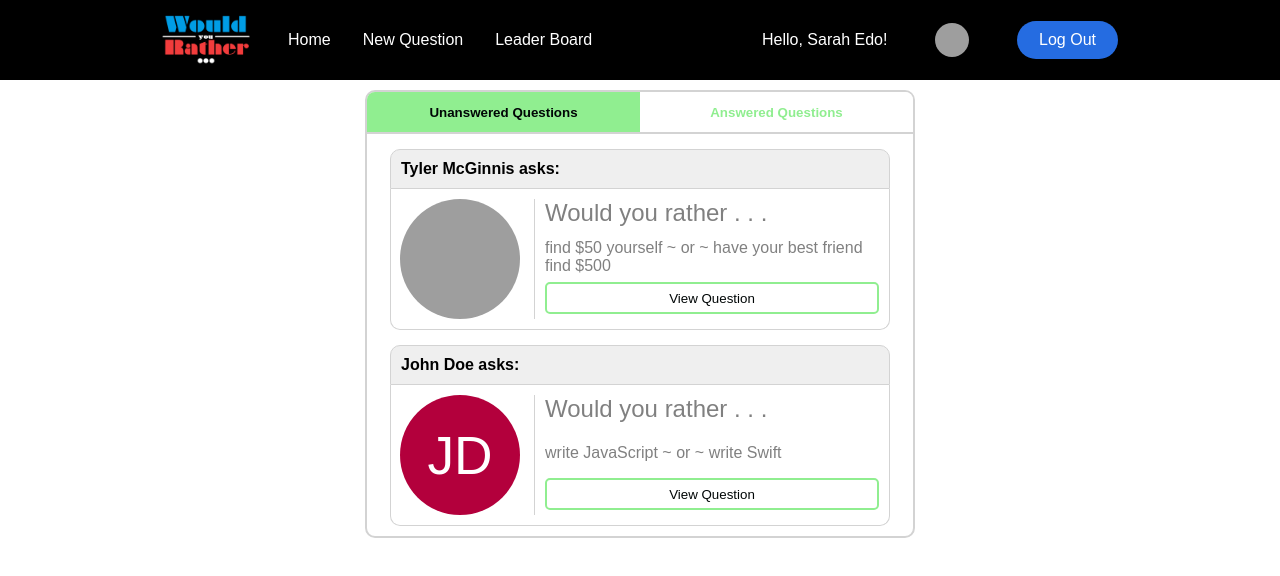
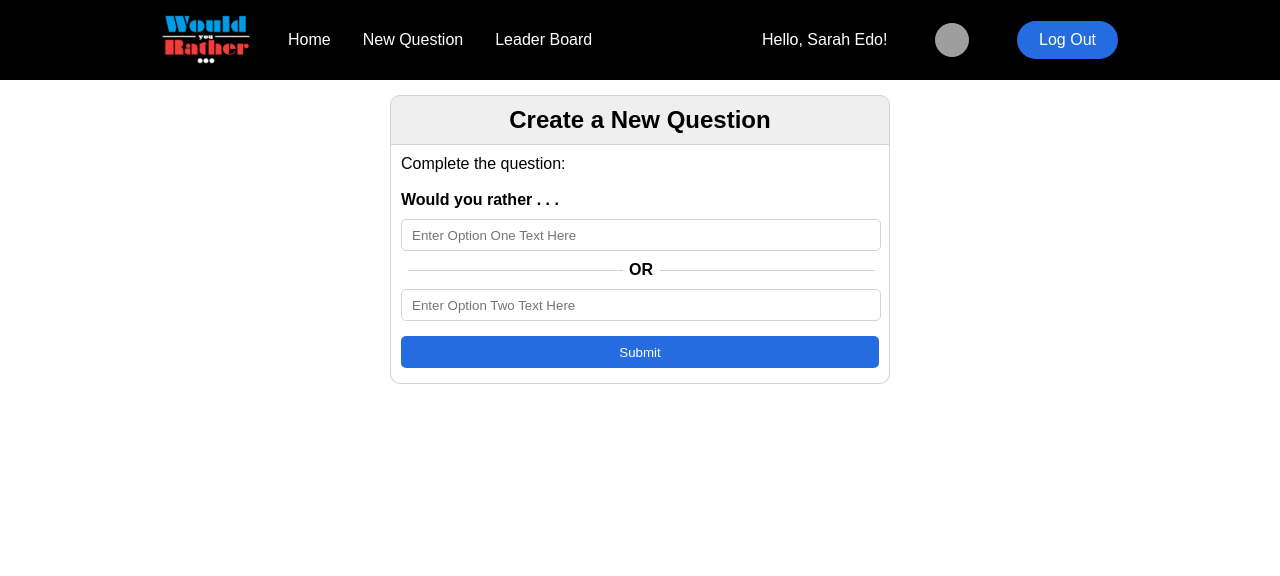
Before and after one commit to prahmanian/would-you-rather, a React (Create React App) app in the folder would-you-rather/: page / in a window 1280 px wide. Shown: the top 576 px of the page. Built offline with nearby package versions, Linux system fonts and the light colour scheme; grey boxes are pictures that could not be loaded.

Commit message:
moved elements to sharedElements from AddQuestion

```diff
--- a/would-you-rather/src/App.js
+++ b/would-you-rather/src/App.js
@@ -4,9 +4,9 @@ import {users} from './starter/_DATA'
 import Navbar from './components/Navbar';
 // import Login from './components/Login';
 // import Leaderboard from './components/Leaderboard'
-// import AddQuestion from './components/AddQuestion'
+import AddQuestion from './components/AddQuestion'
 // import Question from './components/Question'
-import Dashboard from './components/Dashboard'
+// import Dashboard from './components/Dashboard'
 
 
 function App() {
@@ -23,7 +23,8 @@ function App() {
 
       {/* <Leaderboard users={users} /> */}
       {/* <Question /> */}
-      <Dashboard authUser={users.sarahedo.id} />
+      <AddQuestion />
+      {/* <Dashboard authUser={users.sarahedo.id} /> */}
     </div>
   );
 }
--- a/would-you-rather/src/Components/AddQuestion.js
+++ b/would-you-rather/src/Components/AddQuestion.js
@@ -1,107 +1,20 @@
 import React, { Component } from 'react'
 // import PropTypes from 'prop-types'
-import styled from 'styled-components'
 import { NavLink as Link } from 'react-router-dom'
+import {
+    HR2 as HR,
+    Label,
+    LinkButton as Button,
+    BottomWrapperColumn,
+    Container,
+    Input
+} from './sharedElements'
 
-const HR = styled.hr`
-    background-color: lightgrey;
-    height: 1px;
-    border-width: 0px;
-    width: 215px;
-    margin: auto;
-`
-
-const AddQuestionWrapper = styled.div`
-    display: flex;
-    flex-direction: column;
-    width: 500px;
-    border: 1px solid lightgrey;
-    border-radius: 0 0 10px 10px;
-    padding: 10px;
-    margin: 0 auto;
-    position: relative;
-    border-top: 0px;
-    text-align: left;
-
-`
-
-const Label = styled.div`
-    display: block;
-    width: 500px;
-    border: 1px solid lightgrey;
-    border-radius: 10px 10px 0px 0px;
-    padding: 10px;
-    margin: 15px auto 0;
-    position: relative;
-    top: 0;
-    background: lightgrey;
-
-`
-
-const Container = styled.div`
-    display: flex;
-    width: 480px;
-    align-content: center;
-    justify-content: space-between;
-    overflow: hidden;
-    /* margin: 10px 0; */
-    text-align: left;
-
-`
-
-const Input = styled.input`
-    width: 100%;
-    height: 2rem;
-    border: 1px solid lightgrey;
-    border-radius: 5px;
-    padding: 10px;
-    margin: 10px 0;
-`
-const Button = styled.button`
-    width: 100%;
-    height: 2rem;
-    border-radius: 5px;
-    margin: 5px 0;
-    background: #256ce1;
-    color: #fff;
-    border: none;
-    outline: none;
-    cursor: pointer;
-    transition: all 0.2s ease-in-out;
-    text-decoration: none;
-
-    &:hover {
-        transition: all 0.2s ease-in-out;
-        background: lightgreen;
-        color: #010606
-    }
-`
-
-
-// const NavBtnLink = styled(Link)`
-//     border-radius: 5px;
-//     background: #256ce1;
-//     /* padding: 10px 22px; */
-//     color: #fff;
-//     border: none;
-//     outline: none;
-//     cursor: pointer;
-//     transition: all 0.2s ease-in-out;
-//     text-decoration: none;
-
-//     &:hover {
-//         transition: all 0.2s ease-in-out;
-//         background: #fff;
-//         color: #010606
-//     }
-// `
 
 class AddQuestion extends Component {
 
     // static propTypes = {
     //     user: PropTypes.object.isRequired,
-    //     size: PropTypes.string,
-    //     round: PropTypes.bool,
     // }
 
 
@@ -111,7 +24,7 @@ class AddQuestion extends Component {
         return (
             <>
                 <Label><h2>Create a New Question</h2></Label>
-                <AddQuestionWrapper>
+                <BottomWrapperColumn>
 
                     <p>Complete the question:</p>
                     <br/>
@@ -123,7 +36,7 @@ class AddQuestion extends Component {
 
 
 
-                </AddQuestionWrapper>
+                </BottomWrapperColumn>
             </>
         )
     }
--- a/would-you-rather/src/Components/Dashboard.js
+++ b/would-you-rather/src/Components/Dashboard.js
@@ -4,6 +4,9 @@ import styled from 'styled-components'
 import {users, questions} from '../starter/_DATA'
 import QuestionPreview from './QuestionPreview'
 import {ToggleButton as Button} from './sharedElements'
+
+// TODO users replace with Redux Store
+// TODO questions replace with Redux Store
 
 // The Dashboard Component serves as our root for a signed in user.
 // The dashboard displays two lists of question previews answered and unanswered by the current user.
--- a/would-you-rather/src/Components/sharedElements.js
+++ b/would-you-rather/src/Components/sharedElements.js
@@ -70,7 +70,7 @@ export const BottomWrapperColumn = styled.div`
     width: 500px;
     border: 1px solid lightgrey;
     border-radius: 0 0 10px 10px;
-    /* padding: 10px; */
+    padding: 10px;
     margin: 0 auto;
     position: relative;
     border-top: 0px;
@@ -78,12 +78,30 @@ export const BottomWrapperColumn = styled.div`
 
 `
 
+export const Container = styled.div`
+    display: flex;
+    width: 480px;
+    align-content: center;
+    justify-content: space-between;
+    overflow: hidden;
+    /* margin: 10px 0; */
+    text-align: left;
+
+`
+
+export const Input = styled.input`
+    width: 100%;
+    height: 2rem;
+    border: 1px solid lightgrey;
+    border-radius: 5px;
+    padding: 10px;
+    margin: 10px 0;
+`
 
 export const SolidButton = styled.button`
     height: 2rem;
     border-radius: 5px;
     margin: 10px;
-
     border: 2px solid lightgreen;
     outline: none;
     cursor: pointer;
@@ -96,6 +114,26 @@ export const SolidButton = styled.button`
         transition: all 0.2s ease-in-out;
         background: transparent;
         color: #010606;
+    }
+`
+
+export const LinkButton = styled.button`
+    width: 100%;
+    height: 2rem;
+    border-radius: 5px;
+    margin: 5px 0;
+    background: #256ce1;
+    color: #fff;
+    border: none;
+    outline: none;
+    cursor: pointer;
+    transition: all 0.2s ease-in-out;
+    text-decoration: none;
+
+    &:hover {
+        transition: all 0.2s ease-in-out;
+        background: lightgreen;
+        color: #010606
     }
 `
 
```
